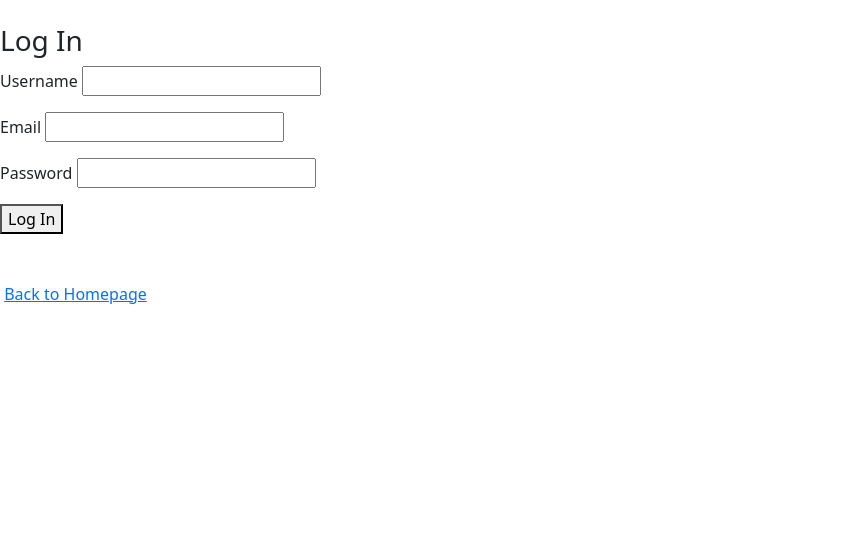
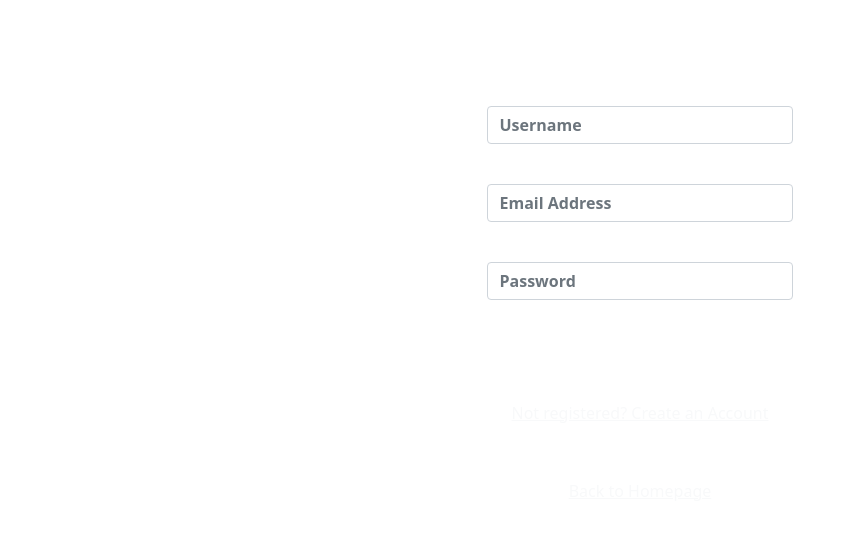
Before and after one commit to Jessica-Lynn3/National-Parks-and-Lakes-WebApp, a Flask app: page /login in a window 1280 px wide. Shown: the top 541 px of the page, without its empty margins (0-856 px from the left). Run offline with Flask 2, Linux system fonts and the light colour scheme; some libraries are stand-ins or nearby versions.

Commit message:
Completed styling for login page

```diff
--- a/templates/login.html
+++ b/templates/login.html
@@ -11,29 +11,46 @@
 <!--                FORM TO LOG IN                                                                                                    -->
 <!-- -------------------------------------------------------------------------------------------------------------------------------- -->
 
-    <label for="Form to Log In as an Existing User"></label>
-    <h3>Log In</h3>
-    <form action="/login" method="POST">
-        <p>
-            Username <input type="text" name="'username" required>
-        </p>
-        <p>
-            Email <input type="text" name="email" required>
-        </p>
-        <p>
-            Password <input type="password" name="password" required>
-        </p>
-        <button type="submit">Log In</button>
-    </form>
+<body id="body-login-page">
+    <!-- Allows me to move my design to middle of page to set up the form  -->
+    <div class="form full-width d-flex justify-content-center and align-items-center">
+        <!-- Add form with padding adjusted for responsive design: p-4 is mobile framework, p-sm-3 need less padding -->
 
-    <br>
-    <br>
+        <form action="/login" method="POST" class="rounded p-4 p-sm-3">
+            <label for="Form to Log In as an Existing User"></label>
+            <h3 class="text-center fw-bold text-white" >LOGIN</h3>
 
-<!-- -------------------------------------------------------------------------------------------------------------------------------- -->
-<!--                NAVIGATION LINK                                                                                                   -->
-<!-- -------------------------------------------------------------------------------------------------------------------------------- -->
+            <div class="mb-3">
+                <label for="username" class="form-label"></label>
+                <input type="text" name="username" required class="form-control fw-bold" id="username" placeholder="Username">
+            </div>
 
-    <label for="Nav Link Back to Homepage"></label>
-    <a href="/" class="button">Back to Homepage</a>
+            <div class="mb-3">
+                <label for="emailAddress" class="form-label"></label>
+                <input type="email" name="email" required class="form-control fw-bold" id="emailAddress" aria-describedby="emailHelp" placeholder="Email Address">
+                <div id="emailHelp" class="form-text"></div>
+            </div>
+
+            <div class="mb-3">
+                <label for="password" class="form-label"></label>
+                <input type="password" name="password" required class="form-control fw-bold" id="password" placeholder="Password">
+            </div>
+
+            <button type="submit" class="btn mb-3 fw-bolder text-white">Login</button>
+
+            <div class="container">
+                <div class="message mb-3 text-center">
+                    <label for="Nav Link to Create Account"></label>
+                    <p><button class="btn"><a class="text-light" href="/create-account">Not registered? Create an Account</a></button></p>
+                </div>
+                <div class="message mb-3 text-center">
+                    <label for="Nav Link Back to Homepage"></label>
+                    <p><button class="btn"><a class="text-light" href="/">Back to Homepage</a></button></p>
+                </div>
+            </div>
+
+        </form>
+    </div>
+</body>
 
 {% endblock %}
```
